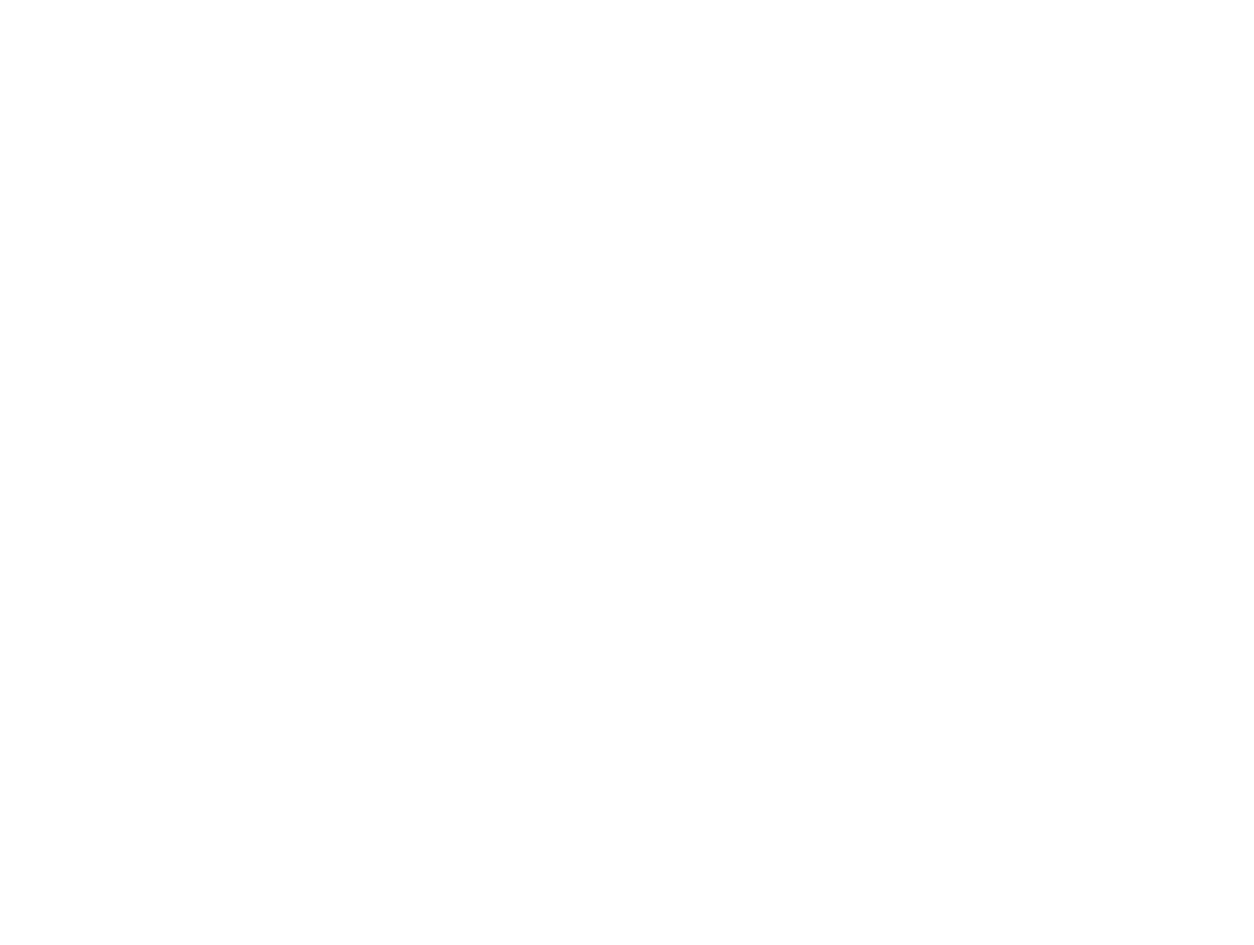
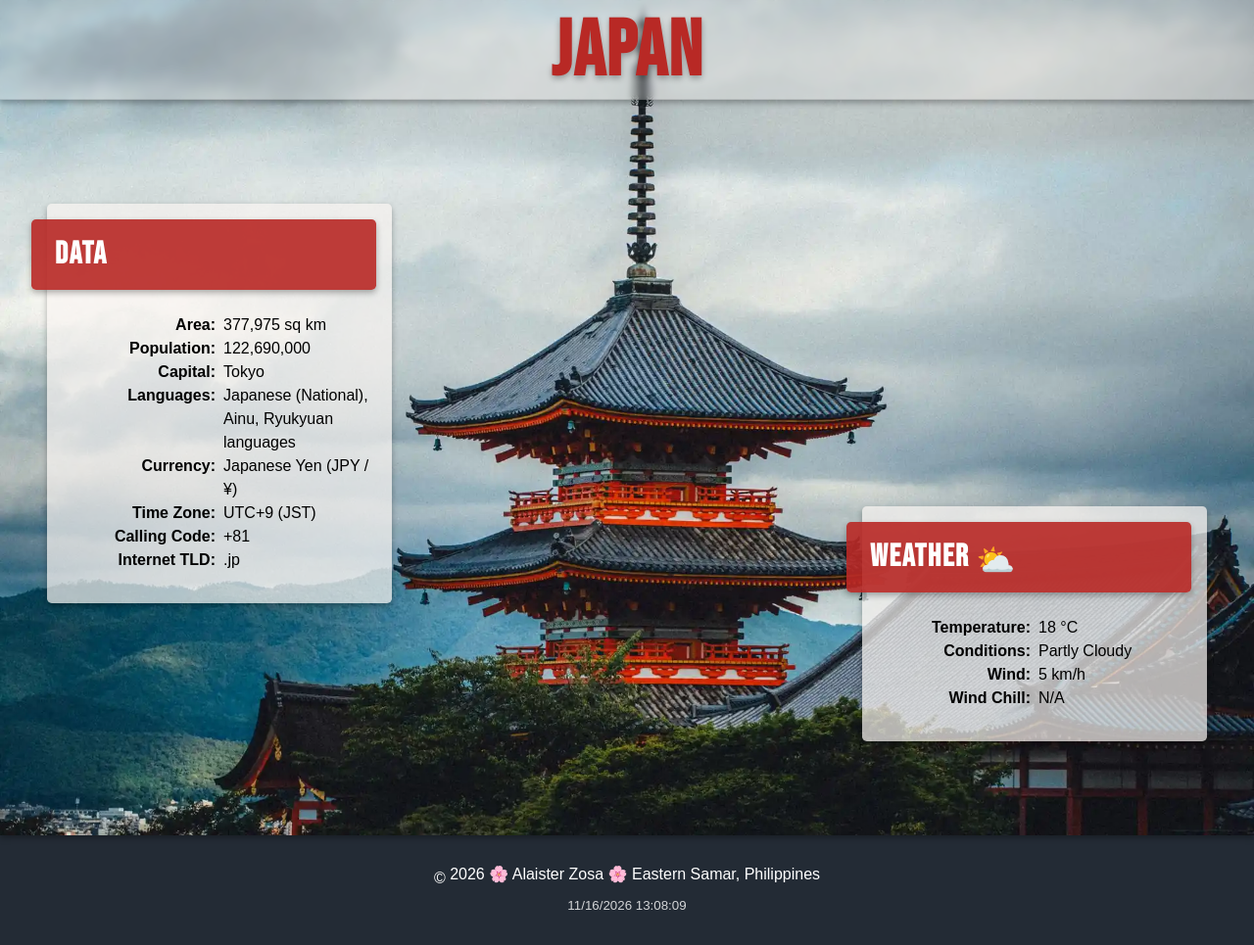
Before and after one commit to alaizosa/wdd131, a plain HTML site: page place.html in a window 1280 px wide. Shown: the whole page at 98% size. Before the commit the page ends 800 px from the top, so only its background shows below. Drawn offline with Linux system fonts and the light colour scheme; a web font is replaced by a local one.

Commit message:
Completed the W03 country page project

```diff
--- a/place.html
+++ b/place.html
@@ -0,0 +1,66 @@
+<!DOCTYPE html>
+<html lang="en">
+
+<head>
+    <meta charset="UTF-8">
+    <meta name="viewport" content="width=device-width, initial-scale=1.0">
+    <title>Country Page</title>
+    <meta name="description"
+        content="Explore the natural beauties of Japan, its soothing weather, and other useful information about the culture and data of the country.">
+    <meta name="author" content="Alaister Zosa">
+    <link rel="preconnect" href="https://fonts.googleapis.com">
+    <link rel="preconnect" href="https://fonts.gstatic.com" crossorigin>
+    <link
+        href="https://fonts.googleapis.com/css2?family=Bebas+Neue&family=Google+Sans:ital,opsz,wght@0,17..18,400..700;1,17..18,400..700&display=swap"
+        rel="stylesheet">
+    <link rel="stylesheet" href="styles/place.css">
+    <script src="scripts/place.js" defer></script>
+</head>
+
+<body>
+    <header>
+        <h1>Japan</h1>
+        <div class="hero">
+            <picture>
+                <source media="(min-width: 1000px)" srcset="images/hero-large.webp">
+                <source media="(min-width: 600px)" srcset="images/hero-medium.webp">
+                <img src="images/hero-small.webp" alt="A beautiful view of Japan" width="640" height="960">
+            </picture>
+        </div>
+    </header>
+    <main>
+        <section class="data">
+            <h2>Data</h2>
+            <div>
+                <p><strong>Area:</strong> 377,975 sq km</p>
+                <p><strong>Population: </strong> 122,690,000</p>
+                <p><strong>Capital: </strong> Tokyo</p>
+                <p><strong>Languages: </strong> Japanese (National), Ainu, Ryukyuan languages</p>
+                <p><strong>Currency: </strong> Japanese Yen (JPY / ¥)</p>
+                <p><strong>Time Zone: </strong> UTC+9 (JST)</p>
+                <p><strong>Calling Code: </strong> +81</p>
+                <p><strong>Internet TLD: </strong> .jp</p>
+            </div>
+        </section>
+        <section class="weather">
+            <h2>Weather</h2>
+            <div class="weather-icon">
+                <img src="images/weather-icon.svg" alt="A weather icon">
+            </div>
+            <div>
+                <p><strong>Temperature:</strong> 18 °C</p>
+                <p><strong>Conditions:</strong> Partly Cloudy</p>
+                <p><strong>Wind:</strong> 5 km/h</p>
+                <p><strong>Wind Chill:</strong> <span id="windChill"></span></p>
+            </div>
+        </section>
+
+    </main>
+    <footer>
+        <p><span class="copyright">©</span> <span id="currentYear"></span> 🌸 Alaister Zosa 🌸 Eastern Samar, Philippines
+        </p>
+        <p class="secondline" id="lastModified"></p>
+    </footer>
+</body>
+
+</html>
--- a/scripts/place.js
+++ b/scripts/place.js
@@ -0,0 +1,20 @@
+// Get the current year and last modified date
+document.querySelector("#currentYear").textContent = new Date().getFullYear();
+document.getElementById("lastModified").textContent = document.lastModified;
+
+// Calculating the wind chill factor
+const windChill = document.querySelector("#windChill");
+const temp = 18;
+const speed = 5;
+
+function calculateWindChill(temp, speed) {
+    return 13.12 + (0.6215 * temp) - (11.37 * (speed ** 0.16)) + (0.3965 * temp * (speed ** 0.16))
+}
+
+if (temp <= 10 && speed > 4.8) {
+    windChill.textContent = `${Math.round(calculateWindChill(temp, speed))} °C`
+}
+
+else {
+    windChill.textContent = 'N/A'
+}
--- a/styles/place.css
+++ b/styles/place.css
@@ -0,0 +1,209 @@
+/* Color scheme for the page */
+:root {
+    --primary-color: #FAF6F2;
+    --secondary-color: #232B35;
+    --accent-color: #B82925;
+
+    --text-color: #FFF;
+    --bottom-shadow: 0 3px 6px rgb(0 0 0 / 0.3);
+    --top-shadow: 0 -3px 6px rgb(0 0 0 / 0.3);
+    --border: 1px solid rgb(0 0 0 / 0.1);
+
+    --title-font: "Bebas Neue", sans-serif;
+    --main-font: "Google Sans", sans-serif;
+}
+
+/* Universal CSS reset */
+* {
+    margin: 0;
+    padding: 0;
+    box-sizing: border-box;
+    font-family: var(--main-font);
+}
+
+/* Header section design */
+header {
+    position: relative;
+    display: block;
+}
+
+header h1 {
+    position: absolute;
+    width: 100%;
+    backdrop-filter: blur(3px);
+    background-color: rgb(from var(--primary-color) r g b / 0.3);
+    color: var(--accent-color);
+    font-family: var(--title-font);
+    font-size: 3rem;
+    text-align: center;
+    text-shadow: var(--bottom-shadow);
+    box-shadow: var(--bottom-shadow);
+    border-bottom: var(--border);
+    padding: 0.3rem 0 0 0;
+    letter-spacing: 0.1rem;
+}
+
+.hero img {
+    display: block;
+    width: 100%;
+    height: auto;
+    box-shadow: var(--bottom-shadow);
+}
+
+/* Data & Weather sections design for mobile */
+.data,
+.weather {
+    padding: 1rem;
+    line-height: 1.5rem;
+    text-align: center;
+}
+
+.weather {
+    padding: 2rem 1rem;
+}
+
+.data {
+    padding-bottom: 2rem;
+    border-bottom: var(--border);
+}
+
+.data p,
+.weather p {
+    display: grid;
+    grid-template-columns: 1fr 1fr;
+    text-align: left;
+    gap: 0.5rem;
+}
+
+.data strong,
+.weather strong {
+    text-align: right;
+}
+
+.data h2,
+.weather h2 {
+    font-family: var(--title-font);
+    font-size: 2rem;
+    color: var(--accent-color);
+    letter-spacing: 0.1rem;
+}
+
+.data h2 {
+    margin: 1rem 0 1.5rem 0;
+}
+
+.weather h2 {
+    margin: 0.5rem 0 1.5rem 0;
+}
+
+.weather-icon img {
+    width: 5rem;
+    margin-bottom: 0.5rem;
+}
+
+/* Footer section design */
+footer {
+    background-color: var(--secondary-color);
+    color: var(--text-color);
+    box-shadow: var(--top-shadow);
+    text-align: center;
+    line-height: 2rem;
+    padding: 1.5rem;
+}
+
+.copyright {
+    position: relative;
+    top: 0.2rem;
+}
+
+.secondline {
+    color: rgb(from var(--text-color) r g b / 0.8);
+    font-size: smaller;
+}
+
+/* Larger screen layouts */
+@media (min-width: 600px) {
+    header h1 {
+        font-size: 4rem;
+    }
+
+    main {
+        display: grid;
+        grid-template-columns: 1fr 1fr;
+    }
+
+    .data {
+        border-bottom: none;
+        border-right: var(--border);
+
+    }
+
+    .weather {
+        padding-top: 1rem;
+    }
+
+    .weather h2 {
+        margin-top: 1rem;
+    }
+
+}
+
+@media (min-width: 1000px) {
+    body {
+        position: relative;
+    }
+
+    header h1 {
+        font-size: 5rem;
+    }
+
+    main {
+        display: block;
+    }
+
+    .data,
+    .weather {
+        position: absolute;
+        width: 22rem;
+        background-color: rgb(from var(--primary-color) r g b / 0.7);
+        box-shadow: var(--bottom-shadow);
+        border-radius: 0.3rem;
+    }
+
+    .data h2,
+    .weather h2 {
+        background-color: rgb(from var(--accent-color) r g b / 0.9);
+        color: var(--text-color);
+        padding: 1.5rem;
+        margin-top: 0;
+        margin-left: -2rem;
+        text-align: left;
+        border-radius: 0.3rem;
+        box-shadow: var(--bottom-shadow);
+    }
+
+    .data {
+        top: 13rem;
+        left: 3rem;
+        border: none;
+    }
+
+    .weather {
+        bottom: 13rem;
+        right: 3rem;
+    }
+
+    .weather h2::after {
+        position: relative;
+        top: 0.3rem;
+        content: " ⛅";
+    }
+
+    .weather-icon {
+        display: none;
+    }
+
+    footer {
+        box-shadow: none;
+    }
+}
```
Also changed, not shown: week03/responsive-images.html (+1 -1 lines), images/hero-large.webp (added), images/hero-medium.webp (added), images/hero-small.webp (added), images/weather-icon.svg (added).
